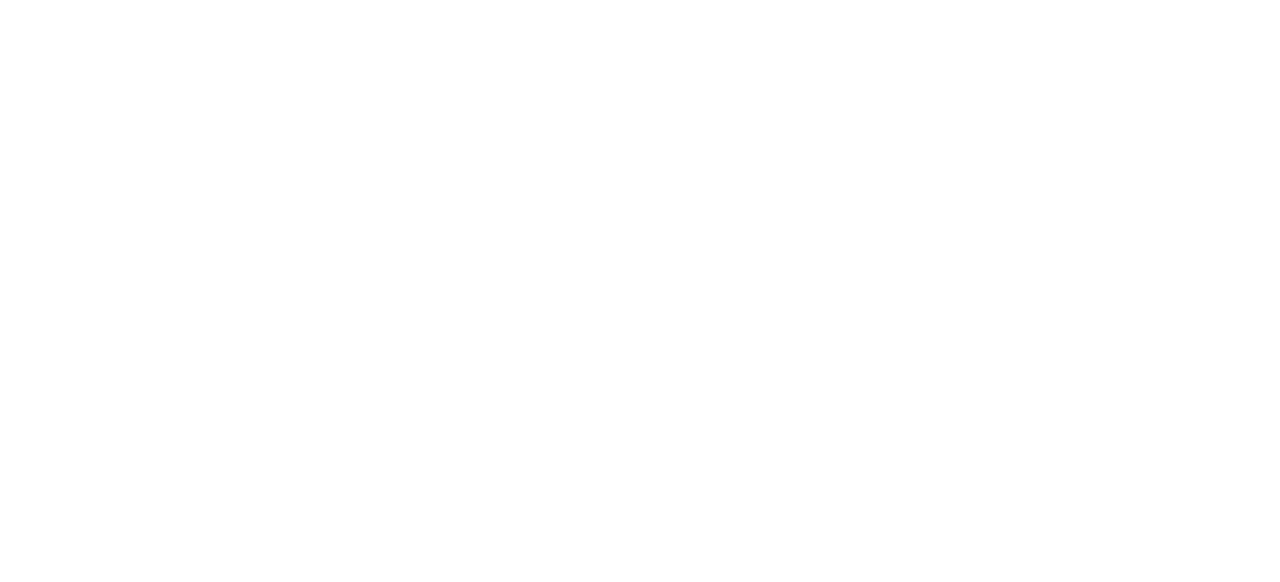
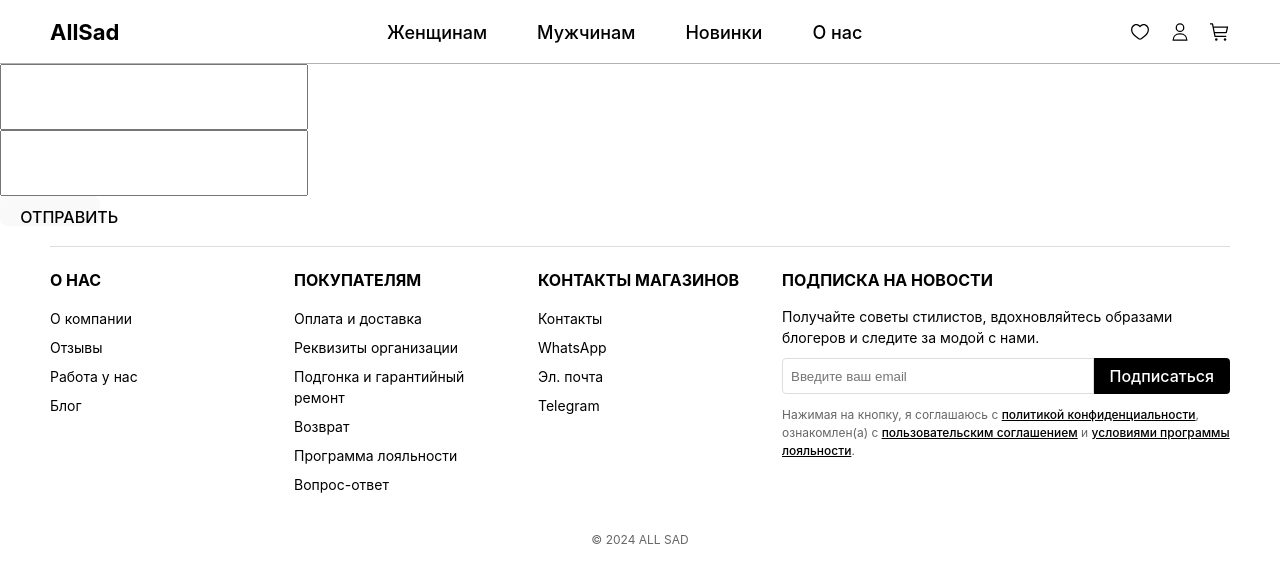
Before and after one commit to sxd0/Supermarket, a React (Vite) app in the folder frontend/: page /profile in a window 1280 px wide. Before the commit this address had no page. Shown: the top 582 px of the page. Built offline with nearby package versions, Linux system fonts and the light colour scheme.

Commit message:
feat: add prototype profile

```diff
--- a/frontend/src/App.tsx
+++ b/frontend/src/App.tsx
@@ -7,6 +7,7 @@ import Cart from "./pages/Cart";
 import MainLayout from "./layout/MainLayout/index";
 import About from "./pages/About";
 import New from "./pages/New";
+import Profile from "./pages/Profile";
 
 function App() {
   return (
@@ -17,6 +18,7 @@ function App() {
           <Route path="/cart" element={<Cart />} />
           <Route path="/about" element={<About />} />
           <Route path="/new" element={<New />} />
+          <Route path="/profile" element={<Profile />} />
         </Route>
       </Routes>
     </BrowserRouter>
--- a/frontend/src/components/Header/index.tsx
+++ b/frontend/src/components/Header/index.tsx
@@ -32,7 +32,7 @@ const Header = () => {
           <Link to="/">
             <ReactSVG src={favouriteIcon} className={styles.icon} />
           </Link>
-          <Link to="/">
+          <Link to="/profile">
             <ReactSVG src={profileIcon} className={styles.icon} />
           </Link>
           <Link to="/cart">
--- /dev/null
+++ b/frontend/src/pages/Profile/index.module.scss
@@ -0,0 +1,16 @@
+.profile {
+    display: flex;
+    flex-direction: column;
+    justify-content: center;
+    margin: 0 auto;
+
+    &__input {
+        width: 300px;
+        height: 60px;
+    }
+
+    &__button {
+        width: 100px;
+        height: 30px;
+    }
+}
--- /dev/null
+++ b/frontend/src/pages/Profile/index.tsx
@@ -0,0 +1,70 @@
+import { useState } from "react";
+import styles from "./index.module.scss";
+
+const Profile = () => {
+  const [email, setEmail] = useState("");
+  const [password, setPassword] = useState("");
+
+  const fetchLogin = async (e: React.FormEvent) => {
+    e.preventDefault();
+
+    try {
+      const response = await fetch("http://127.0.0.1:8080/auth/login", {
+        method: "POST",
+        credentials: "include",
+        headers: {
+          "Content-type": "application/json",
+        },
+        body: JSON.stringify({ email, password }),
+      });
+
+      if (response) {
+        const data = response.json();
+        console.log("Вход пользователя: ", data);
+        fetchCards();
+      }
+    } catch (error) {
+      console.log("Ошибка входа пользователя: ", error);
+    }
+  };
+
+  const fetchCards = async () => {
+    try {
+      const response = await fetch("http://127.0.0.1:8080/card", {
+        method: "GET",
+        credentials: "include",
+        headers: {
+          "Content-type": "application/json",
+        },
+      });
+
+      if (response) console.log("Полученные карточки: ", response.json());
+    } catch (error) {
+      console.log("Ошибка получения данных: ", error);
+    }
+  };
+
+  return (
+    <>
+      <form className={styles.profile} onSubmit={fetchLogin}>
+        <input
+          value={email}
+          onChange={(e) => setEmail(e.target.value)}
+          className={styles.profile__input}
+          type="email"
+        />
+        <input
+          value={password}
+          onChange={(e) => setPassword(e.target.value)}
+          className={styles.profile__input}
+          type="password"
+        />
+        <button className={styles.profile__button} type="submit">
+          ОТПРАВИТЬ
+        </button>
+      </form>
+    </>
+  );
+};
+
+export default Profile;
```
